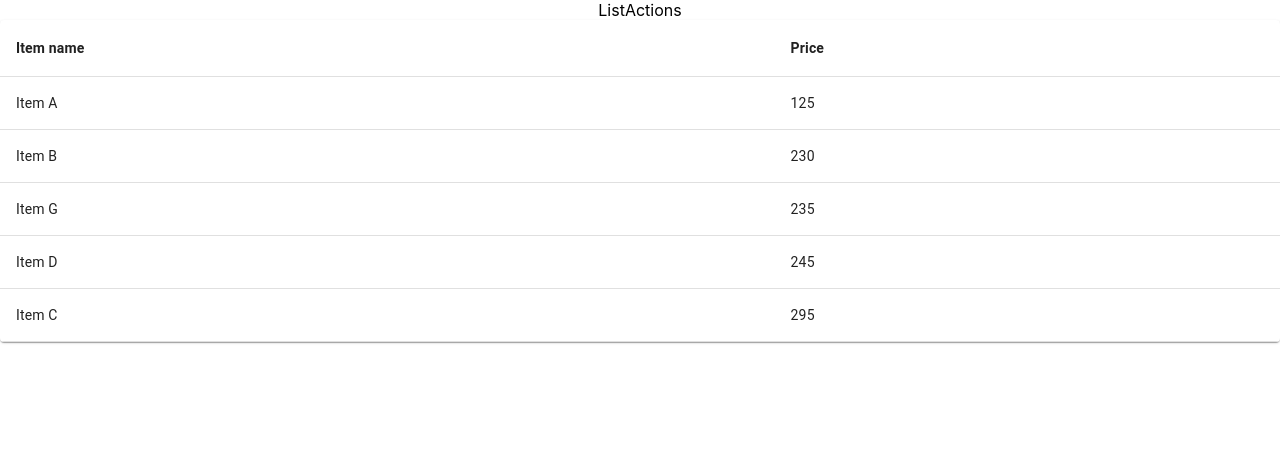
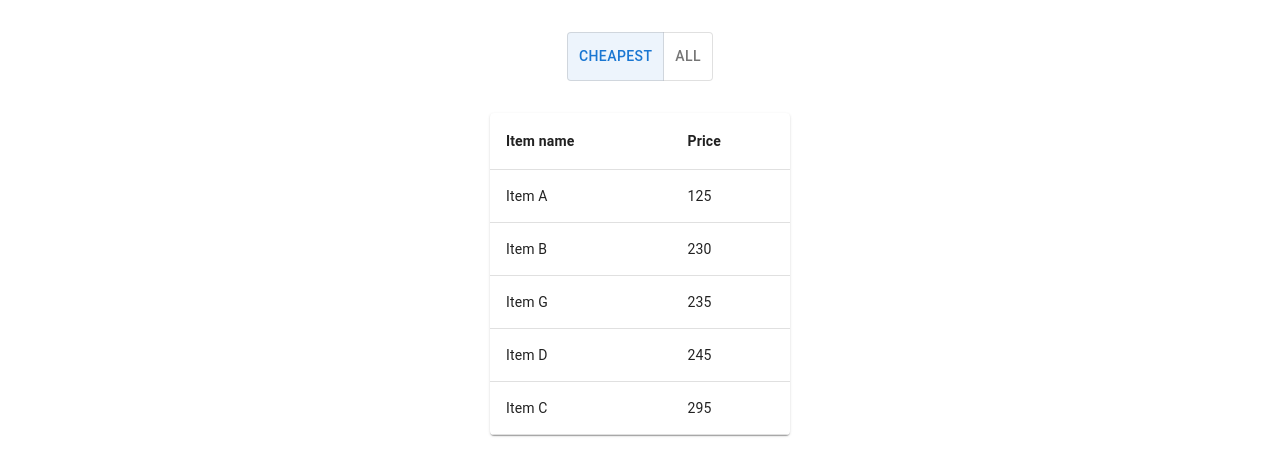
Before and after one commit to vincenzomann/space01, a React (Create React App) app: page / in a window 1280 px wide. Shown: the top 476 px of the page. Built offline with nearby package versions, Linux system fonts and the light colour scheme.

Commit message:
Toggle items

```diff
--- a/src/App.tsx
+++ b/src/App.tsx
@@ -3,21 +3,32 @@ import './App.css';
 import { Item, data } from './data';
 import ListActions from './components/ListActions';
 import ListItems from './components/ListItems';
+import { ToggleValues } from './components/Toggle';
 
 function App() {
 	const [items, setItems] = useState<Item[]>([]);
 	const [filter, setFilter] = useState('');
+	const [order, setOrder] = useState<ToggleValues>(ToggleValues.CHEAPEST);
 
 	useEffect(() => {
-		// on initial render, show 5 cheapest items
-		const sorted = [...data].sort((a, b) => a.price - b.price);
-		const limited = sorted.slice(0, 5);
-		setItems(limited);
-	}, []);
+
+		let items: Item[] = [];
+		switch (order) {
+			case ToggleValues.ALL:
+				items = data;
+				break;
+			case ToggleValues.CHEAPEST:
+			default:
+				// default order is 'cheapest', so on initial render show 5 cheapest items
+				items = [...data].sort((a, b) => a.price - b.price).slice(0, 5);
+				break;
+		}
+		setItems(items);
+	}, [order]);
 
 	return (
 		<div className="App">
-			<ListActions setItems={setItems} setFilter={setFilter} />
+			<ListActions setItems={setItems} setFilter={setFilter} order={order} setOrder={setOrder} />
 			<ListItems data={items} />
 		</div>
 	);
--- a/src/components/ListActions/index.tsx
+++ b/src/components/ListActions/index.tsx
@@ -1,14 +1,19 @@
 import React, { Dispatch, SetStateAction } from 'react';
 import { Item } from '../../data';
+import Toggle, { ToggleValues } from '../Toggle';
 
 interface ListActionProps {
 	setItems: Dispatch<SetStateAction<Item[]>>;
 	setFilter: Dispatch<SetStateAction<string>>;
+	order: ToggleValues;
+	setOrder: Dispatch<SetStateAction<ToggleValues>>;
 }
 
-const ListActions = ({ setItems, setFilter }: ListActionProps) => {
+const ListActions = ({ setItems, setFilter, order, setOrder }: ListActionProps) => {
 	return (
-		<div>ListActions</div>
+		<div>
+			<Toggle order={order} setOrder={setOrder} />
+		</div>
 	);
 };
 
--- a/src/components/ListItems/index.tsx
+++ b/src/components/ListItems/index.tsx
@@ -9,7 +9,7 @@ interface ListItemsProps {
 const ListItems = ({ data }: ListItemsProps) => {
 
 	return (
-		<TableContainer component={Paper}>
+		<TableContainer component={Paper} sx={{ width: '300px', margin: '1rem auto' }}>
 			<Table aria-label="simple table">
 				<TableHead>
 					<TableRow >
--- /dev/null
+++ b/src/components/Toggle/index.tsx
@@ -0,0 +1,38 @@
+import React, { Dispatch, SetStateAction } from 'react';
+import { ToggleButtonGroup, ToggleButton } from '@mui/material';
+
+export enum ToggleValues {
+	CHEAPEST = 'cheapest',
+	ALL = 'all'
+}
+
+interface ListActionProps {
+	order: ToggleValues;
+	setOrder: Dispatch<SetStateAction<ToggleValues>>;
+}
+
+const Toggle = ({ order, setOrder }: ListActionProps) => {
+
+	const handleChange = (
+		event: React.MouseEvent<HTMLElement>,
+		newOrder: ToggleValues,
+	) => {
+		setOrder(newOrder);
+	};
+
+	return (
+		<ToggleButtonGroup
+			color="primary"
+			value={order}
+			exclusive
+			onChange={handleChange}
+			aria-label="Platform"
+			sx={{ margin: '2rem 0 1rem' }}
+		>
+			<ToggleButton value={ToggleValues.CHEAPEST}>Cheapest</ToggleButton>
+			<ToggleButton value={ToggleValues.ALL}>All</ToggleButton>
+		</ToggleButtonGroup>
+	);
+};
+
+export default Toggle;
```
Also changed, not shown: 2 other files (tests, documents, lock files or other folders).
